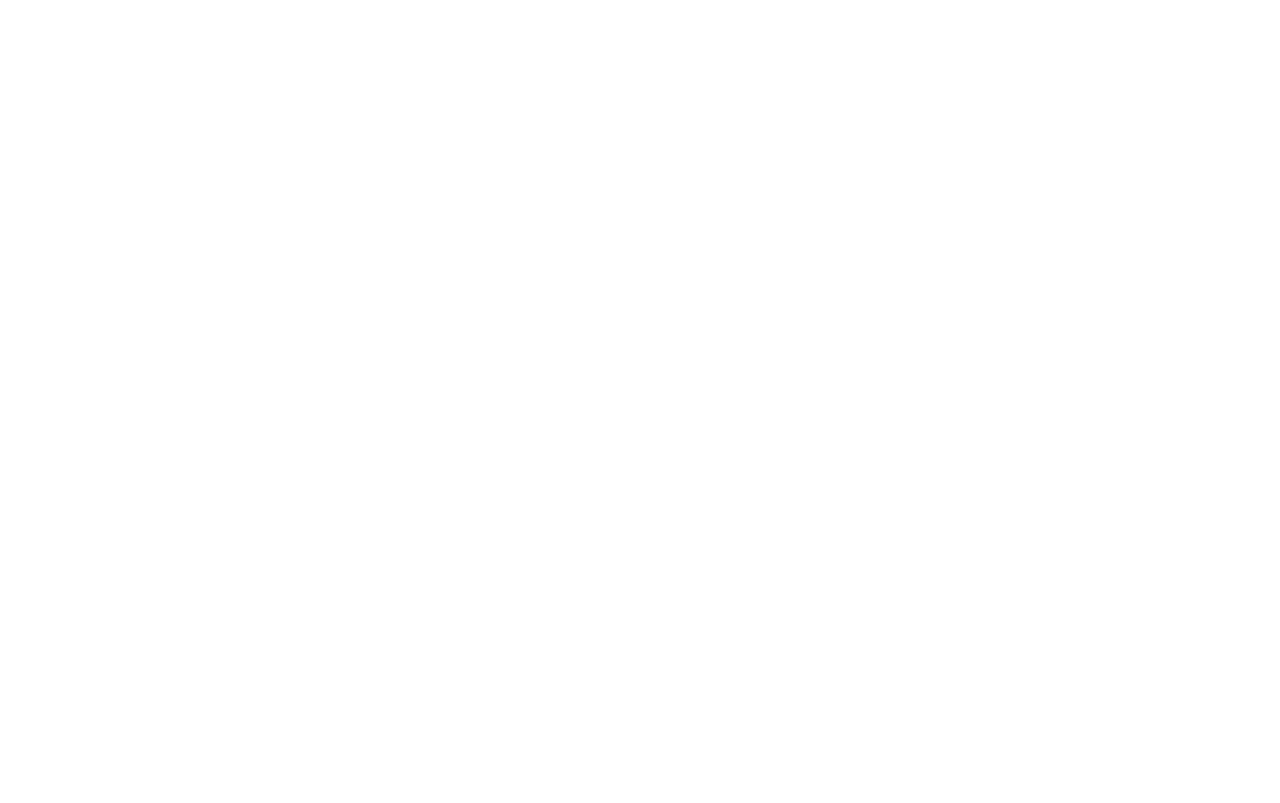
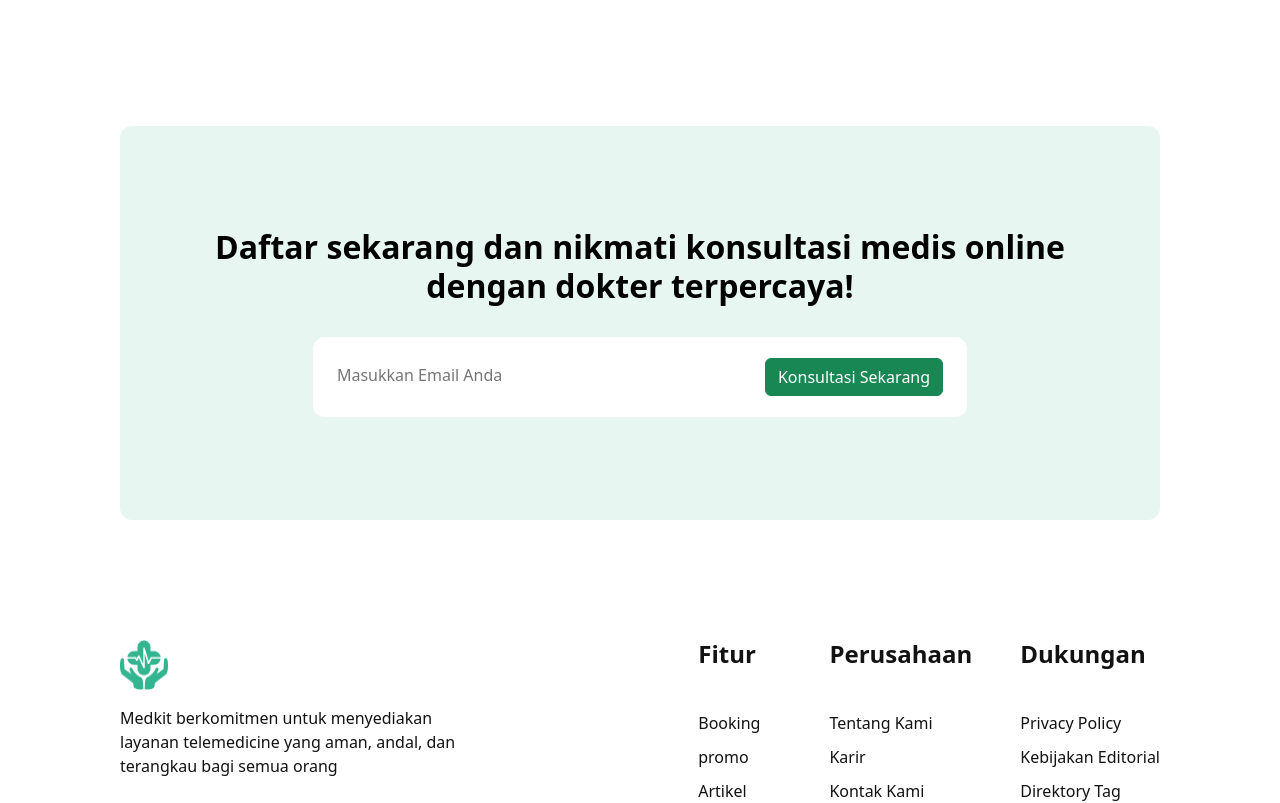
Before and after one commit to FE11-Tech4Impact/FinalProject, a React (Vite) app: page /toko in a window 1280 px wide. Shown: the part 503-1306 px from the top of the page. Before the commit the page ends 800 px from the top, so only its background shows below. Built offline with nearby package versions, Linux system fonts and the light colour scheme; no server answers.

Commit message:
update toko.jsx

```diff
--- a/src/pages/toko.jsx
+++ b/src/pages/toko.jsx
@@ -3,6 +3,8 @@
 import Breadcrumb from 'react-bootstrap/Breadcrumb';
 import '../css/toko.css';
 import CardJenisSakit from '../components/cardJenisSakit';
+import Footer from '../components/footer';
+import BannerDaftar from '../components/bannerDaftar';
 
 
 const Toko = () => {
@@ -18,6 +20,8 @@
           <h2>Cari Obat</h2>
         <CardJenisSakit />
       </div>
+      <BannerDaftar />
+      <Footer />
     </div>
 
   );
```
